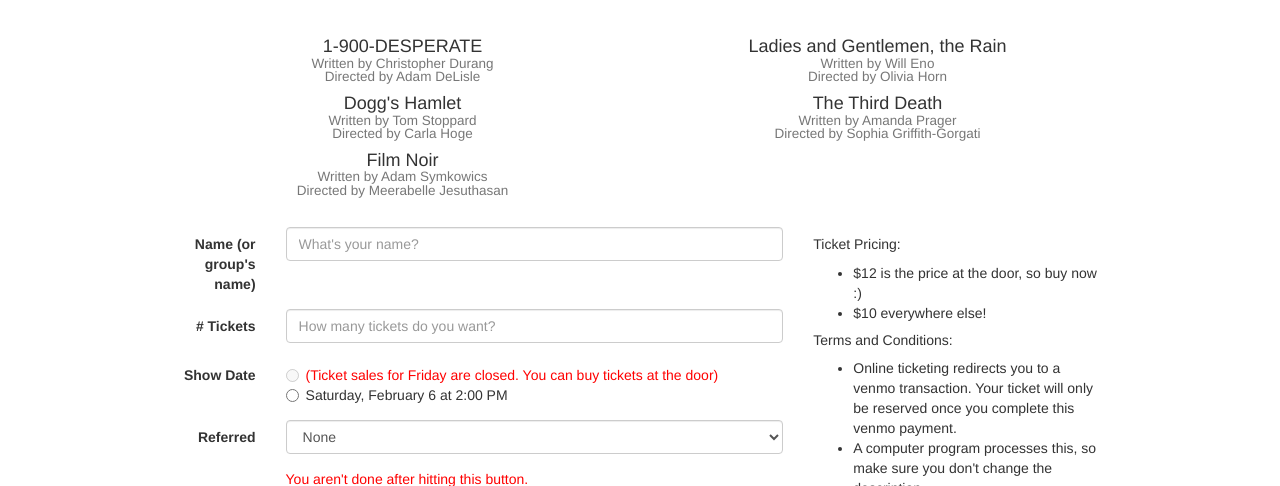
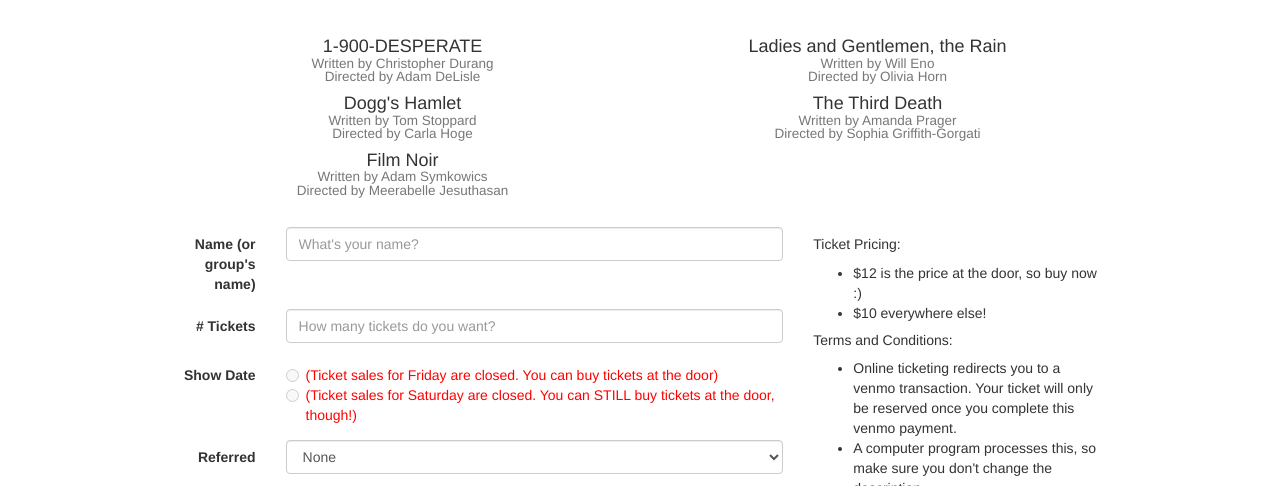
Before and after one commit to shreshthkhilani/OneActs2016, a plain HTML site: page index.html in a window 1280 px wide. Shown: the part 265-751 px from the top of the page. Drawn offline with nearby package versions, Linux system fonts and the light colour scheme.

Commit message:
close Saturday

```diff
--- a/index.html
+++ b/index.html
@@ -96,9 +96,9 @@
                           <span style="color:red;">(Ticket sales for Friday are closed. You can buy tickets at the door)</span>
                         </label><br>
                         <label>
-                          <input type="radio" name="optionsRadios" value="Sat">
-                          Saturday, February 6 at 2:00 PM
-                          <!--<span style="color:red;">(Ticket sales for Saturday are closed. You can STILL buy tickets at the door, though!)</span>-->
+                          <input type="radio" name="optionsRadios" value="Sat" disabled>
+                          <!-- Saturday, February 6 at 2:00 PM -->
+                          <span style="color:red;">(Ticket sales for Saturday are closed. You can STILL buy tickets at the door, though!)</span>
                         </label>
                       </div>
                     </div>
```
